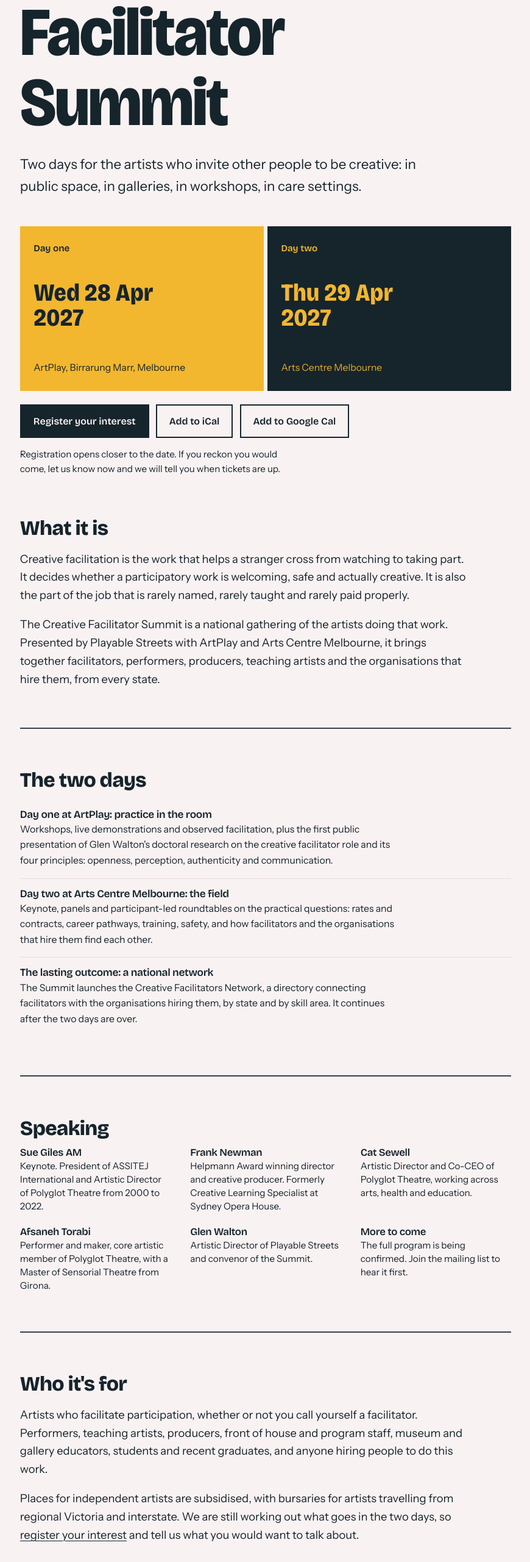
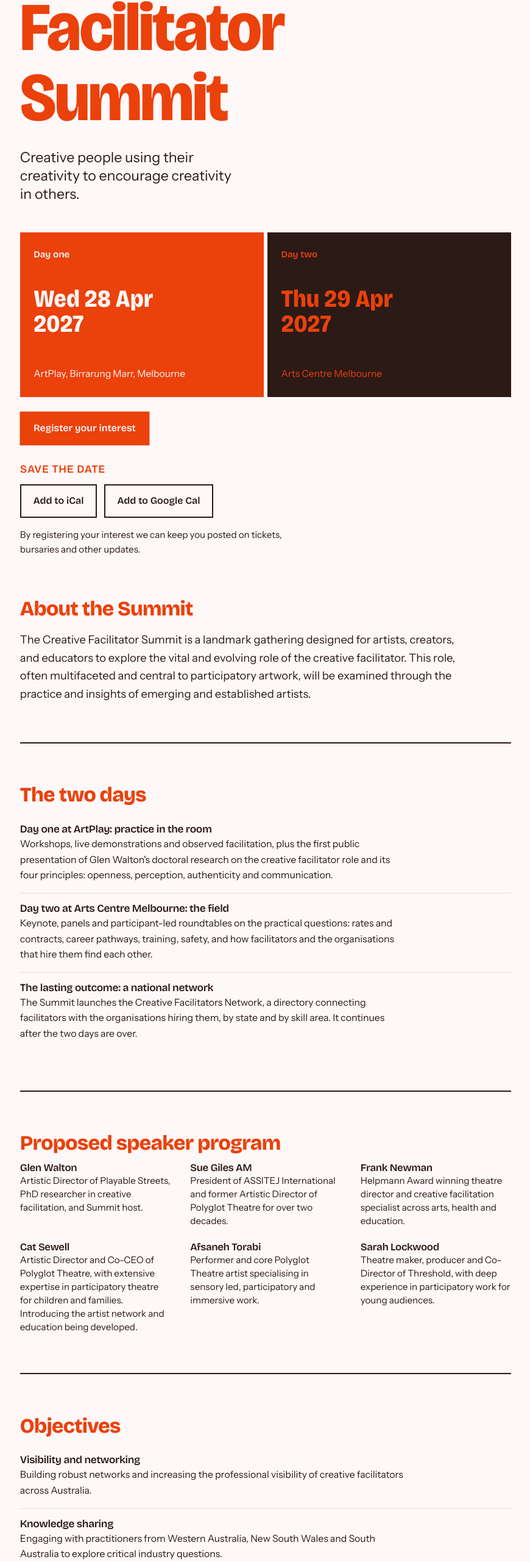
Before and after one commit to glenWaltron/creativefacilitators, a plain HTML site: page index.html in a window 1280 px wide. Shown: the part 236-2797 px from the top of the page at 61% size, without its empty margins (204-1074 px from the left). Drawn offline with nearby package versions, Linux system fonts and the light colour scheme.

Commit message:
Add files via upload

```diff
--- a/index.html
+++ b/index.html
@@ -4,9 +4,9 @@
 <meta charset="utf-8">
 <meta name="viewport" content="width=device-width, initial-scale=1">
 <title>Creative Facilitator Summit | 28 &amp; 29 April 2027, Melbourne</title>
-<meta name="description" content="A two-day national gathering for artists who work as creative facilitators. 28 and 29 April 2027 at ArtPlay and Arts Centre Melbourne.">
+<meta name="description" content="A gathering of creatives who use their creativity to encourage creativity in others. 28 and 29 April 2027 at ArtPlay and Arts Centre Melbourne.">
 <meta property="og:title" content="Creative Facilitator Summit">
-<meta property="og:description" content="A two-day national gathering for artists who work as creative facilitators. 28 and 29 April 2027, Melbourne.">
+<meta property="og:description" content="A gathering of creatives who use their creativity to encourage creativity in others. 28 and 29 April 2027, Melbourne.">
 <meta property="og:type" content="website">
 <meta property="og:url" content="https://creativefacilitators.com">
 
@@ -16,18 +16,17 @@
 
 <style>
   :root{
-    --pavement:#F9F2F2;
-    --pavement-deep:#E7DBDB;
-    --ink:#16242C;
-    --blue:#1F6E8C;
-    --yellow:#F2B72E;
+    --paper:#FFF8F8;
+    --flame:#EB410B;
+    --ink:#2B1A16;
+    --hairline:#F0DBD6;
     --measure:60ch;
   }
   *{box-sizing:border-box}
   html{-webkit-text-size-adjust:100%}
   body{
     margin:0;
-    background:var(--pavement);
+    background:var(--paper);
     color:var(--ink);
     font-family:"Instrument Sans",system-ui,sans-serif;
     font-size:clamp(1.02rem,0.98rem + 0.25vw,1.15rem);
@@ -36,8 +35,8 @@
   .wrap{max-width:960px;margin:0 auto;padding:0 6vw}
   p{max-width:var(--measure)}
   a{color:var(--ink);text-decoration-thickness:1px;text-underline-offset:3px}
-  a:hover{color:var(--blue)}
-  :focus-visible{outline:3px solid var(--blue);outline-offset:3px}
+  a:hover{color:var(--flame)}
+  :focus-visible{outline:3px solid var(--flame);outline-offset:3px}
 
   h1,h2,h3,.display{
     font-family:"Bricolage Grotesque","Instrument Sans",sans-serif;
@@ -56,33 +55,60 @@
   .masthead span{font-family:"Bricolage Grotesque",sans-serif;font-weight:600}
 
   /* hero */
-  .hero{padding:clamp(2.5rem,7vw,4.5rem) 0 0}
-  .hero h1{font-size:clamp(2.9rem,10.5vw,7rem);font-stretch:92%}
+  .hero{padding:clamp(2.2rem,6vw,4rem) 0 0}
+  .hero h1{font-size:clamp(2.9rem,10.5vw,7rem);font-stretch:92%;color:var(--flame)}
   .hero .standfirst{
-    font-size:clamp(1.15rem,1rem + 0.7vw,1.4rem);
-    max-width:46ch;margin:1.6rem 0 0;
+    font-size:clamp(1.15rem,1rem + 0.7vw,1.45rem);
+    max-width:24ch;margin:1.6rem 0 0;line-height:1.3;
   }
 
-  /* the two days: the structural centrepiece */
+  /* the two days */
   .days{
     display:grid;grid-template-columns:1fr 1fr;gap:6px;
     margin:clamp(2rem,5vw,3rem) 0 0;
   }
   .day{padding:1.5rem 1.4rem 1.7rem;min-height:190px;display:flex;flex-direction:column}
-  .day--one{background:var(--yellow);color:var(--ink)}
-  .day--two{background:var(--ink);color:var(--yellow)}
+  .day--one{background:var(--flame);color:var(--paper)}
+  .day--two{background:var(--ink);color:var(--flame)}
   .day .marker{font-family:"Bricolage Grotesque",sans-serif;font-weight:600;font-size:0.95rem;margin:0 0 auto}
   .day .date{font-family:"Bricolage Grotesque",sans-serif;font-weight:800;font-size:clamp(1.7rem,4.5vw,2.5rem);line-height:1.04;font-stretch:88%}
   .day .venue{margin:0.55rem 0 0;font-size:0.98rem;line-height:1.4;max-width:26ch}
-  .day--two .venue{opacity:0.92}
+
+  /* actions */
+  .actions{display:flex;flex-wrap:wrap;align-items:center;gap:0.7rem;margin-top:1.5rem}
+  .save-label{
+    font-family:"Bricolage Grotesque",sans-serif;font-weight:600;font-size:1.12rem;
+    letter-spacing:0.04em;text-transform:uppercase;color:var(--flame);margin:1.6rem 0 0;
+  }
+  .btn{
+    display:inline-block;padding:0.78rem 1.25rem;
+    font-family:"Bricolage Grotesque",sans-serif;font-weight:600;font-size:1rem;
+    text-decoration:none;border:2px solid var(--flame);background:var(--flame);color:var(--paper);
+  }
+  .btn:hover{background:var(--ink);border-color:var(--ink);color:var(--paper)}
+  .btn--quiet{background:transparent;color:var(--ink);border-color:var(--ink)}
+  .btn--quiet:hover{background:var(--ink);color:var(--paper);border-color:var(--ink)}
+  .actions--save{margin-top:0.6rem}
+  .note{margin:1rem 0 0;font-size:0.95rem;max-width:48ch}
+
+  /* gentle pulse on the primary action */
+  .btn--pulse{animation:pulse 2.6s ease-in-out infinite}
+  @keyframes pulse{
+    0%,100%{transform:scale(1);box-shadow:0 0 0 0 rgba(235,65,11,0.45)}
+    50%{transform:scale(1.025);box-shadow:0 0 0 10px rgba(235,65,11,0)}
+  }
+  .btn--pulse:hover{animation-play-state:paused}
+  @media (prefers-reduced-motion:reduce){
+    .btn--pulse{animation:none}
+  }
 
   /* sections */
   section{padding:clamp(2.8rem,7vw,4.2rem) 0 0}
-  section h2{font-size:clamp(1.5rem,1.2rem + 1.4vw,2.1rem);margin-bottom:0.9rem}
-  .rule{border:0;border-top:2px solid var(--ink);margin:clamp(2.8rem,7vw,4rem) 0 0;opacity:0.85}
+  section h2{font-size:clamp(1.5rem,1.2rem + 1.4vw,2.1rem);margin-bottom:0.9rem;color:var(--flame)}
+  .rule{border:0;border-top:2px solid var(--ink);margin:clamp(2.8rem,7vw,4rem) 0 0}
 
   .prog{margin:0;padding:0;list-style:none}
-  .prog li{padding:1rem 0;border-top:1px solid var(--pavement-deep)}
+  .prog li{padding:1rem 0;border-top:1px solid var(--hairline)}
   .prog li:first-child{border-top:0}
   .prog h3{font-size:1.08rem;font-weight:600;margin-bottom:0.15rem}
   .prog p{margin:0;font-size:0.99rem}
@@ -92,38 +118,26 @@
   .people h3{font-size:1.05rem;font-weight:600;margin-bottom:0.15rem}
   .people p{margin:0;font-size:0.95rem;line-height:1.45}
 
-  /* buttons */
-  .actions{display:flex;flex-wrap:wrap;gap:0.7rem;margin-top:1.4rem}
-  .btn{
-    display:inline-block;padding:0.78rem 1.25rem;
-    font-family:"Bricolage Grotesque",sans-serif;font-weight:600;font-size:1rem;
-    text-decoration:none;border:2px solid var(--ink);background:var(--ink);color:var(--pavement);
-  }
-  .btn:hover{background:var(--blue);border-color:var(--blue);color:var(--pavement)}
-  .btn--quiet{background:transparent;color:var(--ink)}
-  .btn--quiet:hover{background:var(--ink);color:var(--pavement);border-color:var(--ink)}
-  .note{margin:0.9rem 0 0;font-size:0.95rem;max-width:46ch}
-
   /* mailing list */
-  .signup{background:var(--ink);color:var(--pavement);margin-top:clamp(3rem,7vw,4.5rem)}
+  .signup{background:var(--ink);color:var(--paper);margin-top:clamp(3rem,7vw,4.5rem)}
   .signup .wrap{padding-top:clamp(2.6rem,6vw,3.6rem);padding-bottom:clamp(2.6rem,6vw,3.6rem)}
-  .signup h2{color:var(--yellow)}
-  .signup p{color:var(--pavement);opacity:0.9}
+  .signup h2{color:var(--flame)}
+  .signup p{color:var(--paper);opacity:0.9}
   .form-row{display:flex;flex-wrap:wrap;gap:0.6rem;margin-top:1.4rem;max-width:520px}
   .signup input[type=email]{
     flex:1 1 260px;padding:0.78rem 0.9rem;font:inherit;font-size:1rem;
-    border:2px solid var(--pavement);background:transparent;color:var(--pavement);
+    border:2px solid var(--paper);background:transparent;color:var(--paper);
   }
-  .signup input[type=email]::placeholder{color:rgba(231,228,220,0.6)}
+  .signup input[type=email]::placeholder{color:rgba(255,248,248,0.6)}
   .signup button{
     padding:0.78rem 1.25rem;font-family:"Bricolage Grotesque",sans-serif;font-weight:600;
-    font-size:1rem;border:2px solid var(--yellow);background:var(--yellow);color:var(--ink);cursor:pointer;
+    font-size:1rem;border:2px solid var(--flame);background:var(--flame);color:var(--paper);cursor:pointer;
   }
-  .signup button:hover{background:var(--pavement);border-color:var(--pavement)}
+  .signup button:hover{background:var(--paper);border-color:var(--paper);color:var(--ink)}
   .hidden-field{position:absolute;left:-5000px}
 
   footer{padding:2.4rem 0 3rem;font-size:0.93rem}
-  footer p{max-width:52ch;margin:0 0 0.6rem}
+  footer p{max-width:54ch;margin:0 0 0.6rem}
 
   @media (max-width:620px){
     .days{grid-template-columns:1fr}
@@ -142,8 +156,7 @@
   <header class="hero">
     <h1>Creative<br>Facilitator<br>Summit</h1>
     <p class="standfirst">
-      Two days for the artists who invite other people to be creative:
-      in public space, in galleries, in workshops, in care settings.
+      Creative people using their creativity to encourage creativity in others.
     </p>
 
     <div class="days">
@@ -160,28 +173,30 @@
     </div>
 
     <div class="actions">
-      <a class="btn" href="https://forms.gle/RgAAtDDuEjH6XdJw8" target="_blank" rel="noopener">Register your interest</a>
+      <a class="btn btn--pulse" href="https://forms.gle/RgAAtDDuEjH6XdJw8" target="_blank" rel="noopener">Register your interest</a>
+    </div>
+
+    <p class="save-label">Save the date</p>
+
+    <div class="actions actions--save">
       <a class="btn btn--quiet" href="creative-facilitator-summit.ics" download>Add to iCal</a>
       <a class="btn btn--quiet" target="_blank" rel="noopener"
-         href="https://calendar.google.com/calendar/render?action=TEMPLATE&text=Creative%20Facilitator%20Summit&dates=20270428/20270430&details=A%20two-day%20national%20gathering%20for%20artists%20working%20as%20creative%20facilitators.%20Day%20one%20at%20ArtPlay%2C%20day%20two%20at%20Arts%20Centre%20Melbourne.%20More%20at%20https%3A%2F%2Fcreativefacilitators.com&location=ArtPlay%2C%20Birrarung%20Marr%2C%20Melbourne%20VIC">Add to Google Cal</a>
+         href="https://calendar.google.com/calendar/render?action=TEMPLATE&text=Creative%20Facilitator%20Summit&dates=20270428/20270430&details=A%20gathering%20of%20creatives%20who%20use%20their%20creativity%20to%20encourage%20creativity%20in%20others.%20Day%20one%20at%20ArtPlay%2C%20day%20two%20at%20Arts%20Centre%20Melbourne.%20More%20at%20https%3A%2F%2Fcreativefacilitators.com&location=ArtPlay%2C%20Birrarung%20Marr%2C%20Melbourne%20VIC">Add to Google Cal</a>
     </div>
-    <p class="note">Registration opens closer to the date. If you reckon you would come,
-      let us know now and we will tell you when tickets are up.</p>
+    <p class="note">
+      By registering your interest we can keep you posted on tickets, bursaries
+      and other updates.
+    </p>
   </header>
 
   <section>
-    <h2>What it is</h2>
+    <h2>About the Summit</h2>
     <p>
-      Creative facilitation is the work that helps a stranger cross from watching
-      to taking part. It decides whether a participatory work is welcoming, safe
-      and actually creative. It is also the part of the job that is rarely named,
-      rarely taught and rarely paid properly.
-    </p>
-    <p>
-      The Creative Facilitator Summit is a national gathering of the artists doing
-      that work. Presented by Playable Streets with ArtPlay and Arts Centre
-      Melbourne, it brings together facilitators, performers, producers, teaching
-      artists and the organisations that hire them, from every state.
+      The Creative Facilitator Summit is a landmark gathering designed for artists,
+      creators, and educators to explore the vital and evolving role of the creative
+      facilitator. This role, often multifaceted and central to participatory artwork,
+      will be examined through the practice and insights of emerging and established
+      artists.
     </p>
   </section>
 
@@ -221,36 +236,68 @@
   <hr class="rule">
 
   <section>
-    <h2>Speaking</h2>
+    <h2>Proposed speaker program</h2>
     <ul class="people">
       <li>
+        <h3>Glen Walton</h3>
+        <p>Artistic Director of Playable Streets, PhD researcher in creative
+        facilitation, and Summit host.</p>
+      </li>
+      <li>
         <h3>Sue Giles AM</h3>
-        <p>Keynote. President of ASSITEJ International and Artistic Director of
-        Polyglot Theatre from 2000 to 2022.</p>
+        <p>President of ASSITEJ International and former Artistic Director of
+        Polyglot Theatre for over two decades.</p>
       </li>
       <li>
         <h3>Frank Newman</h3>
-        <p>Helpmann Award winning director and creative producer. Formerly
-        Creative Learning Specialist at Sydney Opera House.</p>
+        <p>Helpmann Award winning theatre director and creative facilitation
+        specialist across arts, health and education.</p>
       </li>
       <li>
         <h3>Cat Sewell</h3>
-        <p>Artistic Director and Co-CEO of Polyglot Theatre, working across arts,
-        health and education.</p>
+        <p>Artistic Director and Co-CEO of Polyglot Theatre, with extensive
+        expertise in participatory theatre for children and families. Introducing
+        the artist network and education being developed.</p>
       </li>
       <li>
         <h3>Afsaneh Torabi</h3>
-        <p>Performer and maker, core artistic member of Polyglot Theatre, with a
-        Master of Sensorial Theatre from Girona.</p>
+        <p>Performer and core Polyglot Theatre artist specialising in sensory led,
+        participatory and immersive work.</p>
       </li>
       <li>
-        <h3>Glen Walton</h3>
-        <p>Artistic Director of Playable Streets and convenor of the Summit.</p>
+        <h3>Sarah Lockwood</h3>
+        <p>Theatre maker, producer and Co-Director of Threshold, with deep
+        experience in participatory work for young audiences.</p>
+      </li>
+    </ul>
+  </section>
+
+  <hr class="rule">
+
+  <section>
+    <h2>Objectives</h2>
+    <ul class="prog">
+      <li>
+        <h3>Visibility and networking</h3>
+        <p>
+          Building robust networks and increasing the professional visibility of
+          creative facilitators across Australia.
+        </p>
       </li>
       <li>
-        <h3>More to come</h3>
-        <p>The full program is being confirmed. Join the mailing list to hear it
-        first.</p>
+        <h3>Knowledge sharing</h3>
+        <p>
+          Engaging with practitioners from Western Australia, New South Wales and
+          South Australia to explore critical industry questions.
+        </p>
+      </li>
+      <li>
+        <h3>Research integration</h3>
+        <p>
+          Incorporating insights from current doctoral research led by Glen Walton,
+          Artistic Director of Playable Streets, regarding the performer
+          facilitator's impact on participation.
+        </p>
       </li>
     </ul>
   </section>
@@ -260,20 +307,19 @@
   <section>
     <h2>Who it's for</h2>
     <p>
-      Artists who facilitate participation, whether or not you call yourself a
-      facilitator. Performers, teaching artists, producers, front of house and
-      program staff, museum and gallery educators, students and recent graduates,
+      Artists who facilitate participation in creativity, whether or not you call
+      yourself a facilitator. Performers, teaching artists, producers, front of house
+      and program staff, museum and gallery educators, students and recent graduates,
       and anyone hiring people to do this work.
     </p>
     <p>
       Places for independent artists are subsidised, with bursaries for artists
-      travelling from regional Victoria and interstate. We are still working out
-      what goes in the two days, so
+      travelling from regional Victoria and interstate. We are still finalising what
+      we will cover in the two days, so
       <a href="https://forms.gle/RgAAtDDuEjH6XdJw8" target="_blank" rel="noopener">register your interest</a>
       and tell us what you would want to talk about.
     </p>
   </section>
-
 </div>
 
 <div class="signup" id="mailing-list">
@@ -281,7 +327,7 @@
     <h2>Hear when registration opens</h2>
     <p>
       Program announcements, bursary information and the launch of the Creative
-      Facilitators Network. No more than a handful of emails.
+      Facilitators Network.
     </p>
 
     <!-- Replace the action URL below with your own Mailchimp embedded form URL. -->
@@ -304,16 +350,17 @@
 <div class="wrap">
   <footer>
     <p>
-      Presented by Playable Streets with ArtPlay, City of Melbourne, and
-      Arts Centre Melbourne.
+      Presented by ArtPlay, Arts Centre Melbourne, Deakin University and
+      Playable Streets.
     </p>
     <p>
-      Questions: <a href="mailto:playablestreets@gmail.com">playablestreets@gmail.com</a>
+      Questions: <a href="mailto:info@playablestreets.com">info@playablestreets.com</a>
     </p>
     <p>
-      We acknowledge the Traditional Owners of the lands on which we gather, the
-      Wurundjeri Woi Wurrung and Bunurong peoples of the Kulin Nation, and pay
-      respects to Elders past and present.
+      We acknowledge the Traditional Owners of the lands on which we will gather,
+      the Wurundjeri Woi Wurrung. We pay our respects to Elders past, present and
+      emerging. We also <a href="https://paytherent.net.au/" target="_blank" rel="noopener">pay the rent</a>
+      and encourage others who can to do so.
     </p>
   </footer>
 </div>
```
